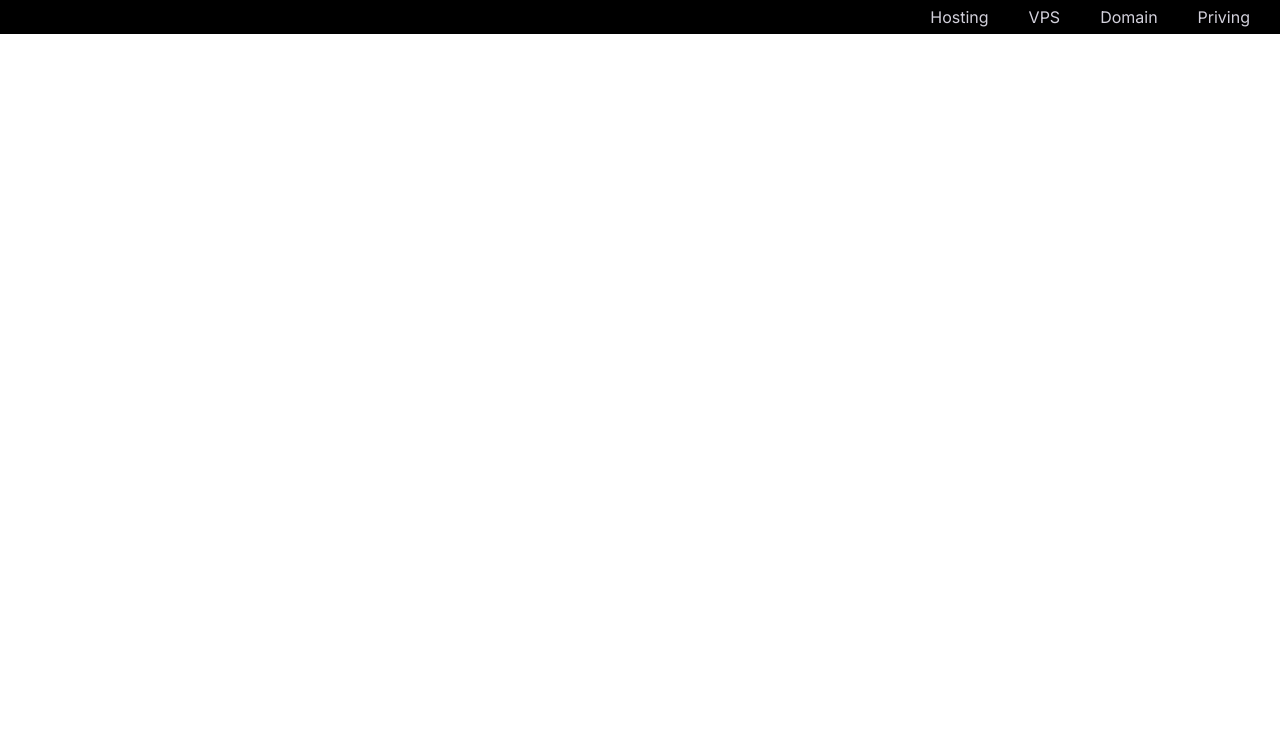
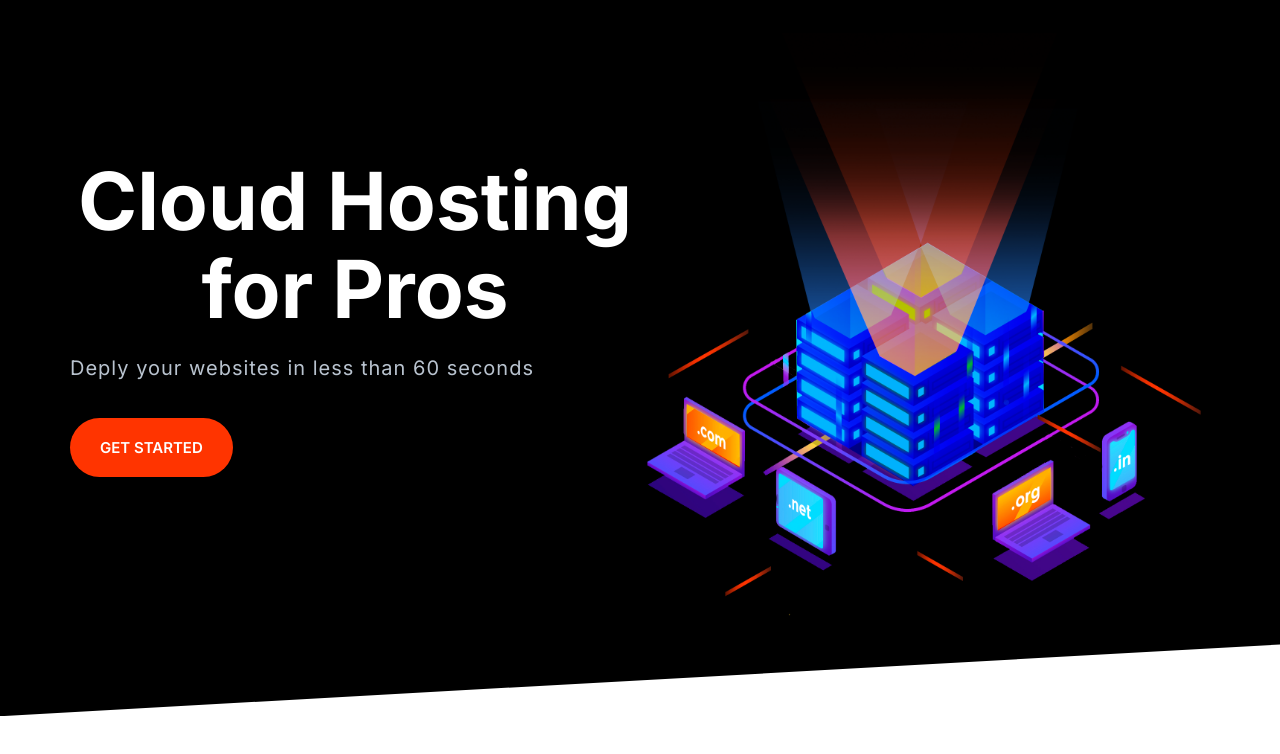
Before and after one commit to SaBA26-void/saba_moshify, a plain HTML site: page index.html in a window 1280 px wide. Drawn offline with Linux system fonts and the light colour scheme.

Commit message:
Build the Hero component.

```diff
--- a/CSS/styles.css
+++ b/CSS/styles.css
@@ -32,6 +32,7 @@ h2,
 h3 {
   color: var(--color-headings);
   margin-bottom: 1rem;
+  line-height: 1.1;
 }
 
 h1 {
@@ -688,3 +689,30 @@ a {
     border: 0;
   }
 }
+
+/*  */
+/* Hero */
+.hero {
+  clip-path: polygon(0% 0%, 100% 0%, 100% 90%, 0% 100%);
+}
+.hero__tagline {
+  font-size: 2rem;
+  color: #b9c3cf;
+  letter-spacing: 1px;
+  margin: 2rem 0 5rem;
+}
+
+.hero__image {
+  width: 100%;
+}
+
+@media screen and (min-width: 768px) {
+  .hero {
+    padding-top: 0;
+  }
+
+  .hero__contet {
+    text-align: left;
+    align-self: center;
+  }
+}
--- a/index.html
+++ b/index.html
@@ -14,18 +14,18 @@
     <link rel="stylesheet" href="css/styles.css" />
   </head>
   <body>
-    <nav class="nav collapsible">
-      <a class="nav__brand" href="/"><img src="images//logo.svg" alt="" /></a>
-      <svg class="icon icon--white nav__toggler">
-        <use xlink:href="images/sprite.svg#menu"></use>
-      </svg>
-      <ul class="list nav__list collapsible__content">
-        <li class="nav__item"><a href="">Hosting</a></li>
-        <li class="nav__item"><a href="">VPS</a></li>
-        <li class="nav__item"><a href="">Domain</a></li>
-        <li class="nav__item"><a href="">Priving</a></li>
-      </ul>
-    </nav>
+    <section class="block block--dark block--skewed-left hero">
+      <div class="container grid grid--1x2">
+        <header class="block__heading hero__contet">
+          <h1 class="block__heading">Cloud Hosting for Pros</h1>
+          <p class="hero__tagline">
+            Deply your websites in less than 60 seconds
+          </p>
+          <a href="" class="btn btn--accent btn--streached">get Started</a>
+        </header>
+        <img class="hero__image" src="images/banner.png" alt="" />
+      </div>
+    </section>
     <script src="js/main.js"></script>
   </body>
 </html>
```
Also changed, not shown: components/hero.html (added, +10 -0 lines), images/banner.png (added).
